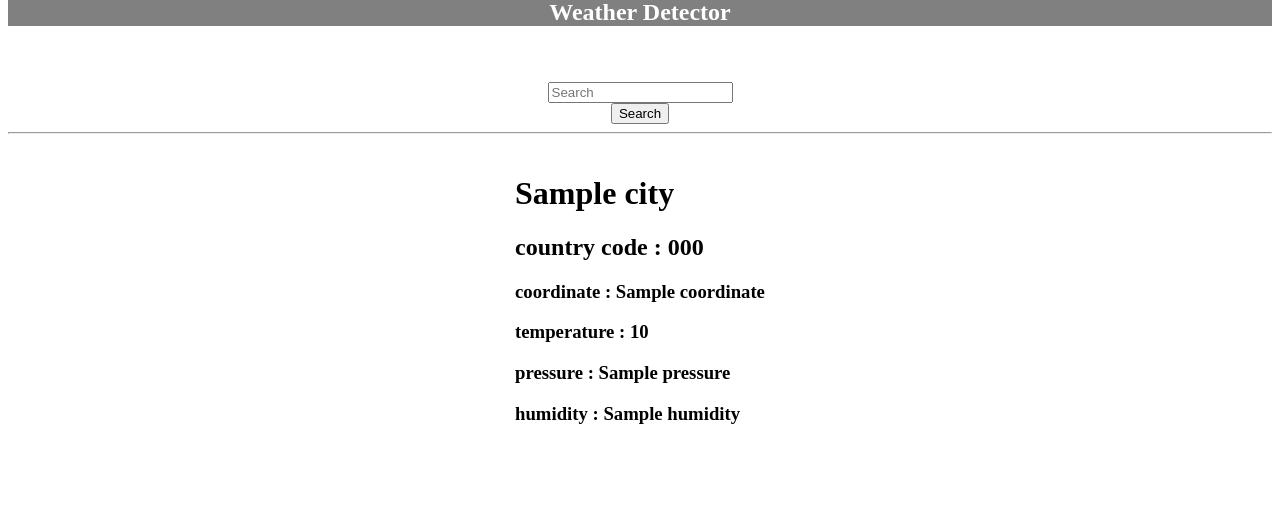
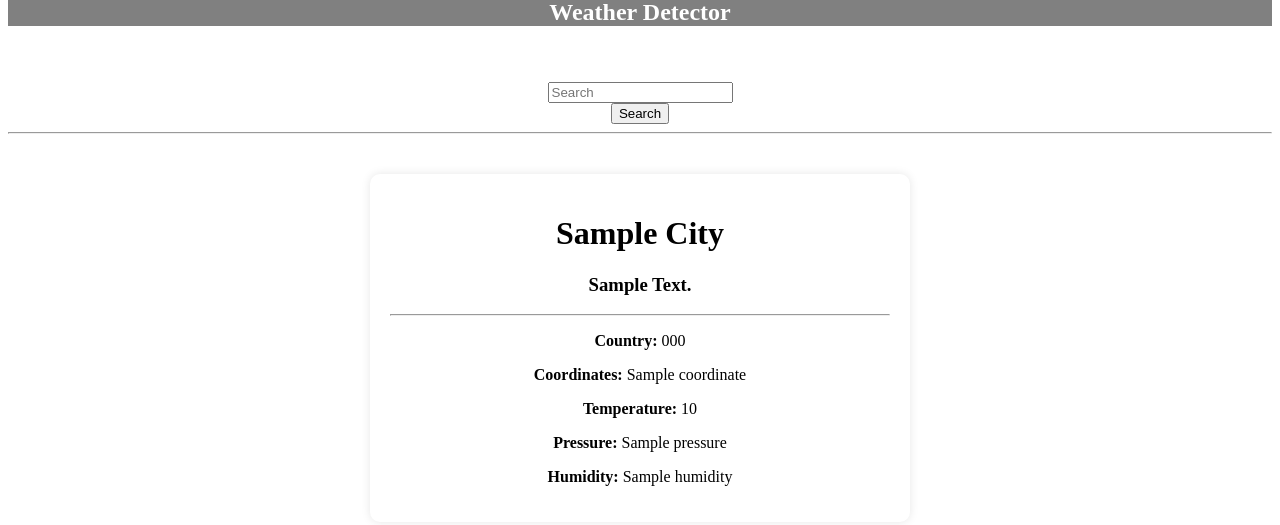
Before and after one commit to AA24107/Django-Weather-app, a Django app: template weather/templates/weather/index.html in a window 1280 px wide. Shown: the part 21-546 px from the top of the page. Run offline with Django 5.2, Linux system fonts and the light colour scheme; the template is opened without the code that fills it: most values are stand-ins (such as "Sample title", 1, 10 or a date in 2020).

Commit message:
simplify template structure and improve weather data display UI

```diff
--- a/weather/templates/weather/index.html
+++ b/weather/templates/weather/index.html
@@ -13,15 +13,24 @@
         </div>
         <form>
   </center>
-  <hr>
-  <div class="card row" style="align-items: center; justify-content: center; display: flex; margin-top: 20px;">
-    <div class="col-md-6 col-md-offset-3">
-      <h1>{{data.city}}</h1>
-      <h2>country code : {{data.country_code}}</h2>
-        <h3>coordinate : {{data.coordinate}}</h3>
-        <h3>temperature : {{data.temp}}</h3>
-        <h3>pressure : {{data.pressure}} </h3>
-        <h3>humidity : {{data.humidity}}</h3>
-    </div>
+  <div align="center" class="row" style="color: red; text-align:center; font-size: 30px; background-color: rgb(248, 179, 179);">
+    {% if error %}
+    <p>{{ error }}</p>
+    {% endif %}
   </div>
+    <hr>
+<div class="card" style="max-width: 500px; margin: 40px auto; padding: 20px; text-align: center; border-radius: 10px; box-shadow: 0 0 10px rgba(0,0,0,0.1);">
+  {% if data %}
+    <h1 style="text-transform: capitalize;">{{ data.city }}</h1>
+    <h3 style="text-transform: capitalize;">{{ data.description }}</h3>
+
+    <hr>
+
+    <p><strong>Country:</strong> {{ data.country_code }}</p>
+    <p><strong>Coordinates:</strong> {{ data.coordinate }}</p>
+    <p><strong>Temperature:</strong> {{ data.temp }}</p>
+    <p><strong>Pressure:</strong> {{ data.pressure }}</p>
+    <p><strong>Humidity:</strong> {{ data.humidity }}</p>
+  {% endif %}
+</div>
 {% endblock %}
--- a/weather/templates/weather/layout.html
+++ b/weather/templates/weather/layout.html
@@ -7,14 +7,16 @@
     <title>Weather Detector</title>
 </head>
 <body>
+    <div class="container-fluid">
         <nav class="row" style="background: grey; color: white;">
             <div align="center"><h1 class="col-md-3 text-center">Weather Detector</h1></div>
         </nav>
         <br />
         <br />
-    <main>
+        <div class="row">
             {% block content %}
             {% endblock %}
-    </main>
+        </div>
+    </div>
 </body>
 </html>
```
Also changed, not shown: weather/views.py (+8 -4 lines). Lines whose indentation alone changed are shown as unchanged.
